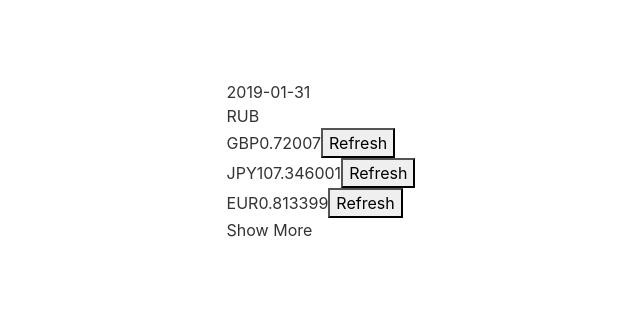
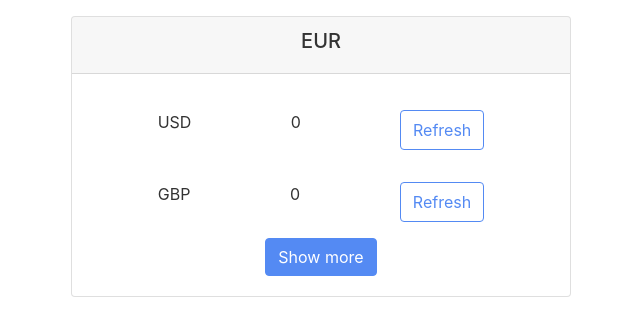
Before and after one commit to levadadenys/exchange_rates, a React app: page / in a window 1280 px wide. Shown: the whole page, without its empty margins (319-959 px from the left). Built offline with nearby package versions, Linux system fonts and the light colour scheme; no server answers.

Commit message:
add markup, update api

```diff
--- a/src/components/App.js
+++ b/src/components/App.js
@@ -2,14 +2,11 @@ import React, { Component } from 'react';
 import ExchangeWidget from './ExchangeWidget';
 
 class App extends Component {
-	render() {
-		return (
-			<div>
-				<ExchangeWidget />
-			</div>
-
-		);
-	}
+  render () {
+    return (
+      <ExchangeWidget />
+    );
+  }
 };
 
 export default App;
--- a/src/components/ExchangeWidget/RateItem.js
+++ b/src/components/ExchangeWidget/RateItem.js
@@ -1,8 +1,18 @@
 import React from 'react';
 
 export default ({ currency, rate, onRefresh }) =>
-  <div>
-    {currency}
-    {rate}
-    <button onClick={onRefresh}> Refresh</button>
+  <div className='exchange-widget__rate-item'>
+    <p className='card-text'>
+      {currency}
+    </p>
+    <p className='card-text'>
+      {rate}
+    </p>
+    <button
+      className='exchange-widget__btn exchange-widget__btn---outline-primary btn btn-outline-primary'
+      type='button'
+      onClick={onRefresh}
+    >
+      Refresh
+    </button>
   </div>
--- a/src/components/ExchangeWidget/index.js
+++ b/src/components/ExchangeWidget/index.js
@@ -1,6 +1,5 @@
 import React, { useEffect } from 'react';
 import { connect } from 'react-redux';
-import moment from 'moment';
 
 import RateItem from './RateItem';
 import { getNewExchangeData } from './../../store/actions';
@@ -9,7 +8,6 @@ function ExchangeWidget (props) {
   const {
     exchange: {
       base,
-      date,
       rates,
       isLoading,
     },
@@ -19,22 +17,24 @@ function ExchangeWidget (props) {
   const getSomeRate = (symbols) => dispatch(getNewExchangeData(base, symbols));
 
   useEffect(() => {
-    const refreshInterval = setInterval(
-      () => dispatch(getNewExchangeData(base, visibleRates)),
+    const refreshInterval = setInterval(function getRates() {
+      dispatch(getNewExchangeData(base, visibleRates));
+      return getRates;
+    }(),
       10000);
     return () => clearInterval(refreshInterval);
-  });
+  }, [Object.keys(rates).length]);
 
   return (
-    <div className='exchange_widget'>
-      <div>
-        {moment(date)
-          .format('YYYY-MM-DD')}
+    <div className='exchange_widget card'>
+      <div className='exchange-widget__header card-header'>
+        <h5>
+          {base}
+        </h5>
       </div>
-      <div>
-        {base}
-      </div>
-      {visibleRates
+      <div className='exchange-widget__body card-body'>
+        {
+          visibleRates
             .map(key =>
               <RateItem
                 key={key}
@@ -42,12 +42,27 @@ function ExchangeWidget (props) {
                 rate={rates[key]}
                 onRefresh={() => getSomeRate(key)}
               />,
-        )}
-      <div onClick={() => getSomeRate('CAD,JPY')}>Show
-        More
-      </div>
-      <div>
-        {isLoading && 'Please wait...'}
+            )
+        }
+        {
+          visibleRates.length < 3 && !isLoading &&
+          <button
+            className="exchange-widget__btn exchange-widget__btn--primary btn btn-primary"
+            type='button'
+            onClick={() => getSomeRate('CAD,JPY')}
+          >
+            Show more
+          </button>
+        }
+
+        {
+          isLoading &&
+          <p className='mt-1 text-muted'>
+            Please wait...
+          </p>
+        }
+
+
       </div>
     </div>
   );
--- a/src/config/development.config.js
+++ b/src/config/development.config.js
@@ -1,5 +1,5 @@
 module.exports = {
-  API_URL: 'https://api.exchangeratesapi.io',
-  API_KEY: '123',
+  API_URL: 'http://data.fixer.io/api',
+  API_KEY: 'f4054daaddcaa5bb1178e6760e85511c',
   SITE_URL: 'http://localhost:3000',
 };
--- a/src/store/reducers/exchangeReducer.js
+++ b/src/store/reducers/exchangeReducer.js
@@ -2,12 +2,11 @@ import * as EXCHANGE_TYPES from '../types/exchangeTypes';
 import moment from 'moment';
 
 const initialState = {
-  base: 'RUB',
-  date: +moment.utc(),
+  base: 'EUR',
+  date: moment.utc().format('YYYY-MM-DD'),
   rates: {
-    'GBP': 0.72007,
-    'JPY': 107.346001,
-    'EUR': 0.813399,
+    'USD': 0,
+    'GBP': 0,
   },
   isLoading: false,
 };
--- a/src/store/sagas/config.js
+++ b/src/store/sagas/config.js
@@ -3,7 +3,9 @@ import * as EXCHANGE_TYPES from '../types/exchangeTypes';
 
 export default {
   [EXCHANGE_TYPES.GET_EXCHANGE_RATES_REQUEST]: {
-    path: ({base, symbols}) => (`/latest?access_key=${config.API_KEY}&base=${base}&symbols=${symbols}`),
+    // free API usage plan doesn't allow us to specify the base currency. However it is possible, you just need to upgrade to basic usage plan at least.
+    // to add this functionality add this code to the query string: >> &base=${base} <<
+    path: ({base, symbols}) => (`/latest?access_key=${config.API_KEY}&symbols=${symbols}`),
     method: 'get',
     successType: EXCHANGE_TYPES.GET_EXCHANGE_RATES_SUCCESS,
     failType: EXCHANGE_TYPES.GET_EXCHANGE_RATES_FAIL,
--- a/src/styles/scss/_exchange-widget.scss
+++ b/src/styles/scss/_exchange-widget.scss
@@ -1,8 +1,31 @@
 .exchange_widget {
+  text-align: center;
+  max-width: 500px;
+  margin: 1rem auto;
+}
+
+.exchange-widget__rate-item {
   display: flex;
-  justify-content: center;
-  align-content: center;
-  flex-direction: column;
-  flex-wrap: wrap;
-  margin: 10vh;
+  justify-content: space-around;
+  padding: 1rem;
 }
+
+.exchange-widget__header {
+
+}
+
+.exchange-widget__body {
+
+}
+
+.exchange-widget__btn {
+
+}
+
+.exchange-widget__btn--primary {
+
+}
+
+.exchange-widget__btn---outline-primary {
+
+}
```
Lines whose indentation alone changed are shown as unchanged.
